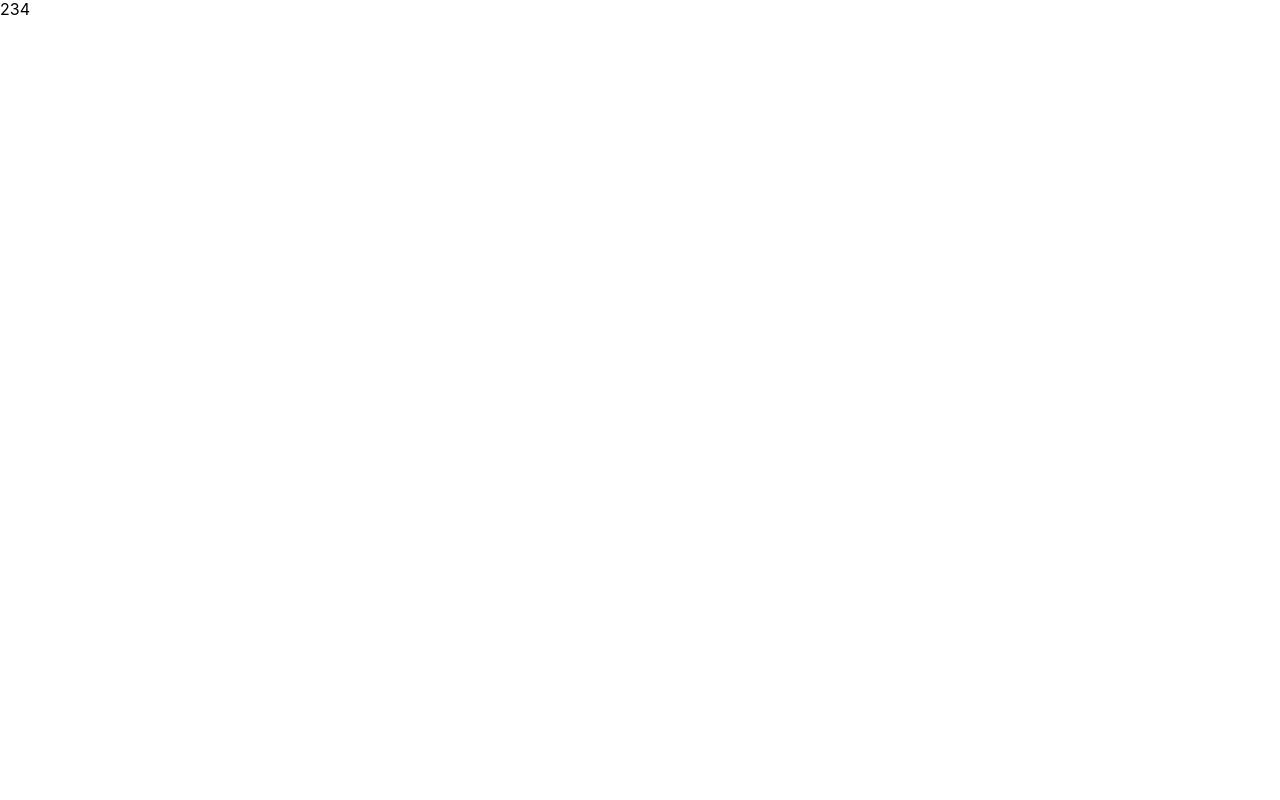
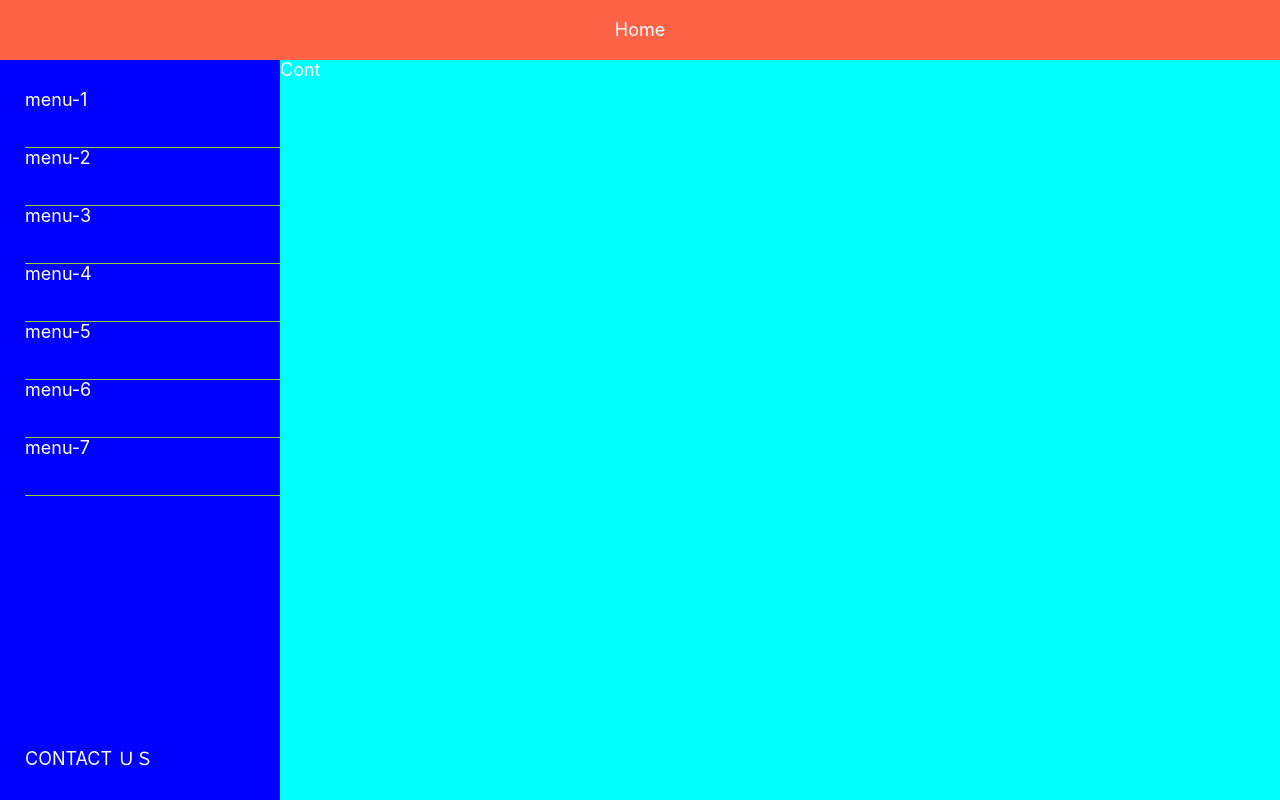
Before and after one commit to extending/react-blog, a React (Create React App) app: page / in a window 1280 px wide. Built offline with nearby package versions, Linux system fonts and the light colour scheme.

Commit message:
add header sidebar cont (todo: sidebar responsible)

```diff
--- a/src/App2.js
+++ b/src/App2.js
@@ -1,11 +1,23 @@
 import React, { memo, useState } from 'react';
 // import React, {memo, useCallback, useState} from "react";
+import CHeader from './components/CHeader/'
+import CSideBar from './components/CSideBar/'
+import CCont from './components/CCont/'
 import './App.css';
+import './css/common.css';
 import '@csstools/normalize.css';
 
 const Wrap = memo(() => {
-    const [name, setName] = useState('234')
-    return <div>{name}</div>
+    // const [name, setName] = useState('234')
+    return (
+        <>
+            <CHeader />
+            <div className="main">
+                <CSideBar />
+                <CCont />
+            </div>
+        </>
+    )
 })
 
 export default Wrap
--- /dev/null
+++ b/src/components/CCont/index.jsx
@@ -0,0 +1,10 @@
+import React from 'react';
+import '../../css/common.css'
+
+const CCont = () => {
+    return (
+        <div className="cont">Cont</div>
+    )
+}
+
+export default CCont
--- /dev/null
+++ b/src/components/CHeader/index.jsx
@@ -0,0 +1,10 @@
+import React from 'react';
+import '../../css/common.css'
+
+const CHeader = () => {
+    return (
+        <div className="header">Home</div>
+    )
+}
+
+export default CHeader
--- /dev/null
+++ b/src/components/CSideBar/index.jsx
@@ -0,0 +1,21 @@
+import React from 'react';
+import '../../css/common.css'
+
+const CSideBar = () => {
+    return (
+        <div className="side-bar">
+            <div className="menu">
+                <div className="menu-item">menu-1</div>
+                <div className="menu-item">menu-2</div>
+                <div className="menu-item">menu-3</div>
+                <div className="menu-item">menu-4</div>
+                <div className="menu-item">menu-5</div>
+                <div className="menu-item">menu-6</div>
+                <div className="menu-item">menu-7</div>
+            </div>
+            <div className="btm">CONTACT ＵＳ</div>
+        </div>
+    )
+}
+
+export default CSideBar
--- /dev/null
+++ b/src/css/common.css
@@ -0,0 +1,60 @@
+html, body, #root {
+    min-height: 100vh;
+    color: #ffffff;
+    font-size: 18px;
+}
+
+#root {
+    display: flex;
+}
+
+* {
+    box-sizing: border-box;
+}
+
+.header {
+    position: fixed;
+    top: 0;
+    left: 0;
+    width: 100%;
+    height: 60px;
+    display: flex;
+    justify-content: center;
+    align-items: center;
+    background: tomato;
+}
+
+.main {
+    display: flex;
+    flex: 1;
+    padding-top: 60px;
+}
+
+.side-bar {
+    display: flex;
+    flex-direction: column;
+    width: 280px;
+    background: blue;
+    padding: 30px 0 30px 25px;
+}
+
+.side-bar .menu {
+    flex: 1;
+    /* height: 500px; */
+    overflow: hidden auto;
+}
+
+.side-bar .menu-item {
+    height: 58px;
+    border-bottom: 1px solid yellowgreen;
+}
+
+.side-bar .btm {
+    padding-top: 30px;
+}
+
+.cont {
+    flex:1;
+    background: cyan;
+
+}
```
Also changed, not shown: src/components/c-nav.jsx (deleted).
